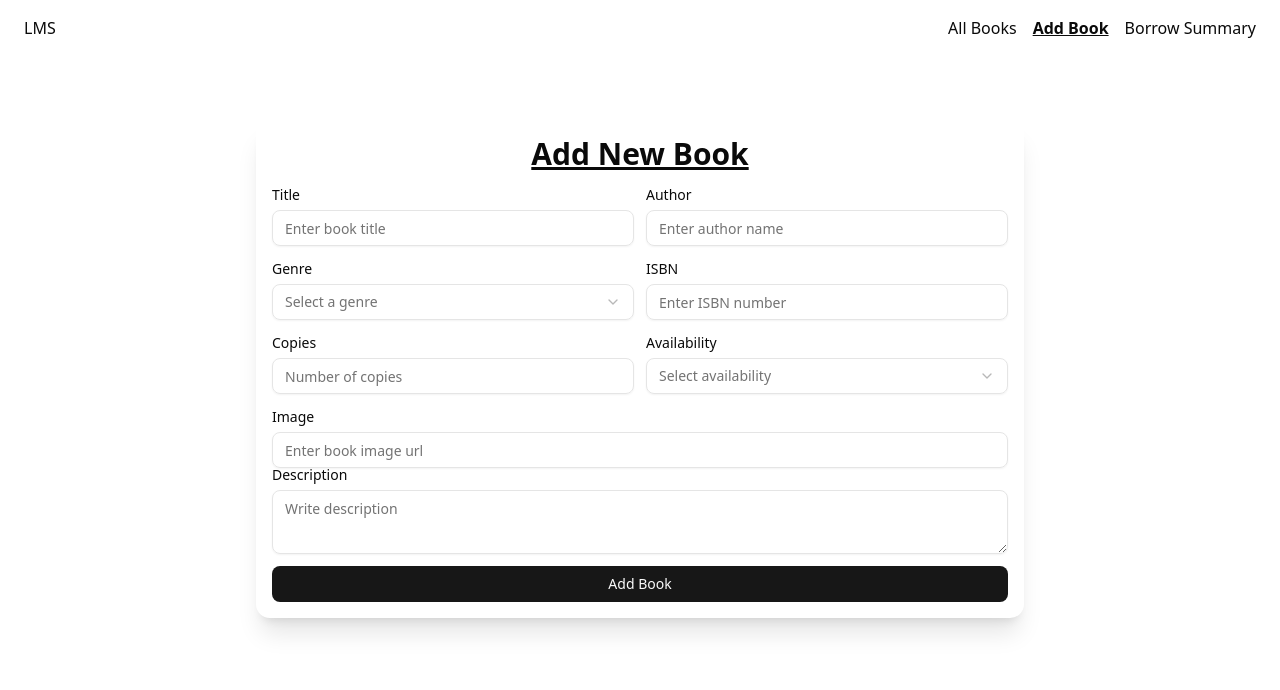
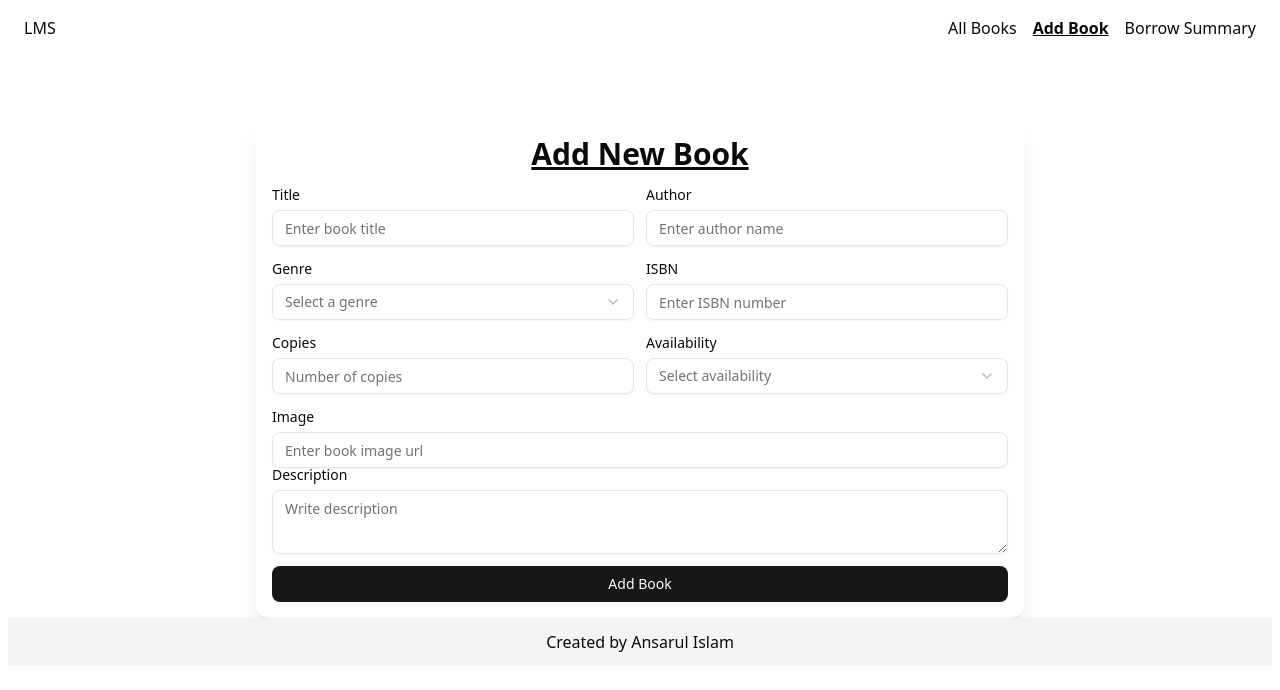
Before and after one commit to AnsarulIslam10/library-management-system-frontend, a React (Vite) app: page /create-book in a window 1280 px wide. Shown: the top 690 px of the page. Built offline with nearby package versions, Linux system fonts and the light colour scheme.

Commit message:
simple footer

```diff
--- /dev/null
+++ b/src/layout/Footer/Footer.tsx
@@ -0,0 +1,3 @@
+export default function Footer() {
+  return <div className="text-center py-3 bg-gray-100">Created by Ansarul Islam</div>;
+}
--- a/src/layout/MainLayout/MainLayout.tsx
+++ b/src/layout/MainLayout/MainLayout.tsx
@@ -1,11 +1,13 @@
 import { Outlet } from "react-router";
 import Navbar from "../Navbar/Navbar";
+import Footer from "../Footer/Footer";
 
 export default function MainLayout() {
   return (
     <div className="max-w-7xl mx-auto px-2">
       <Navbar />
       <Outlet />
+      <Footer />
     </div>
   );
 }
```
